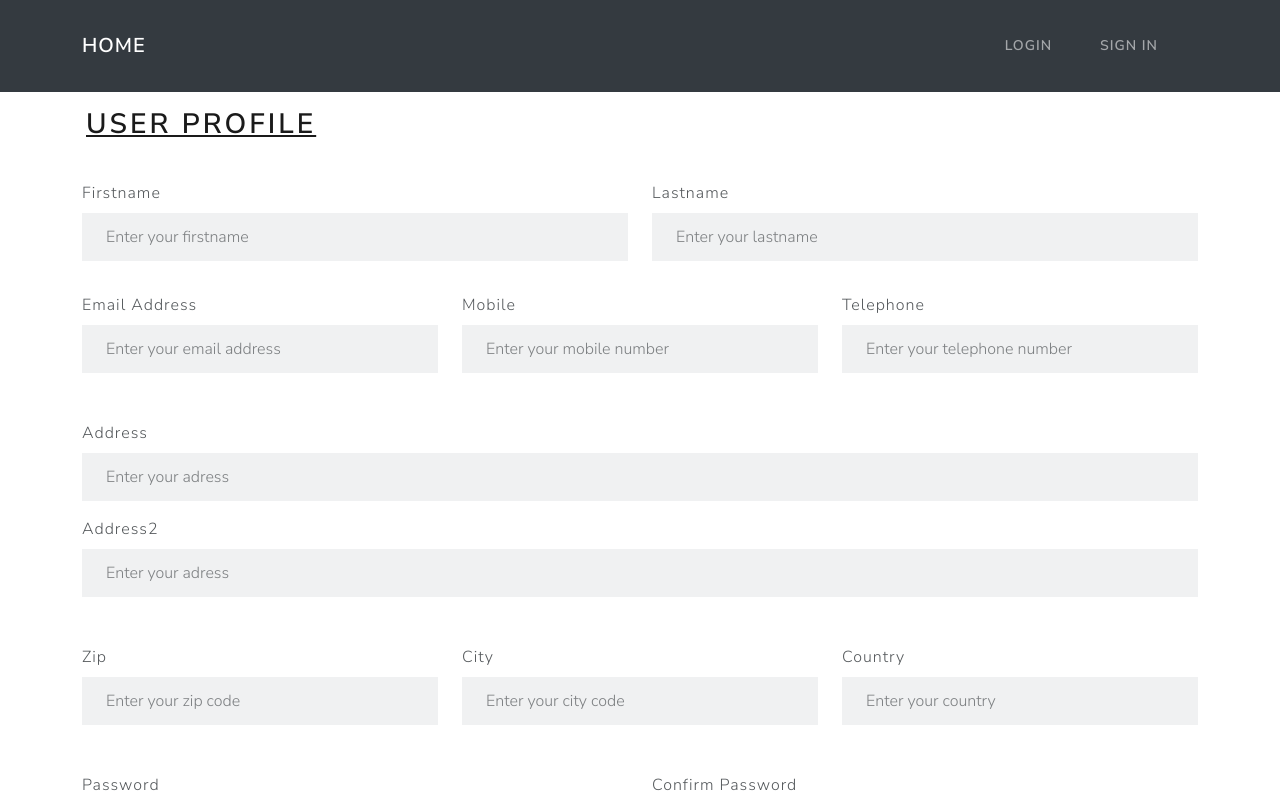
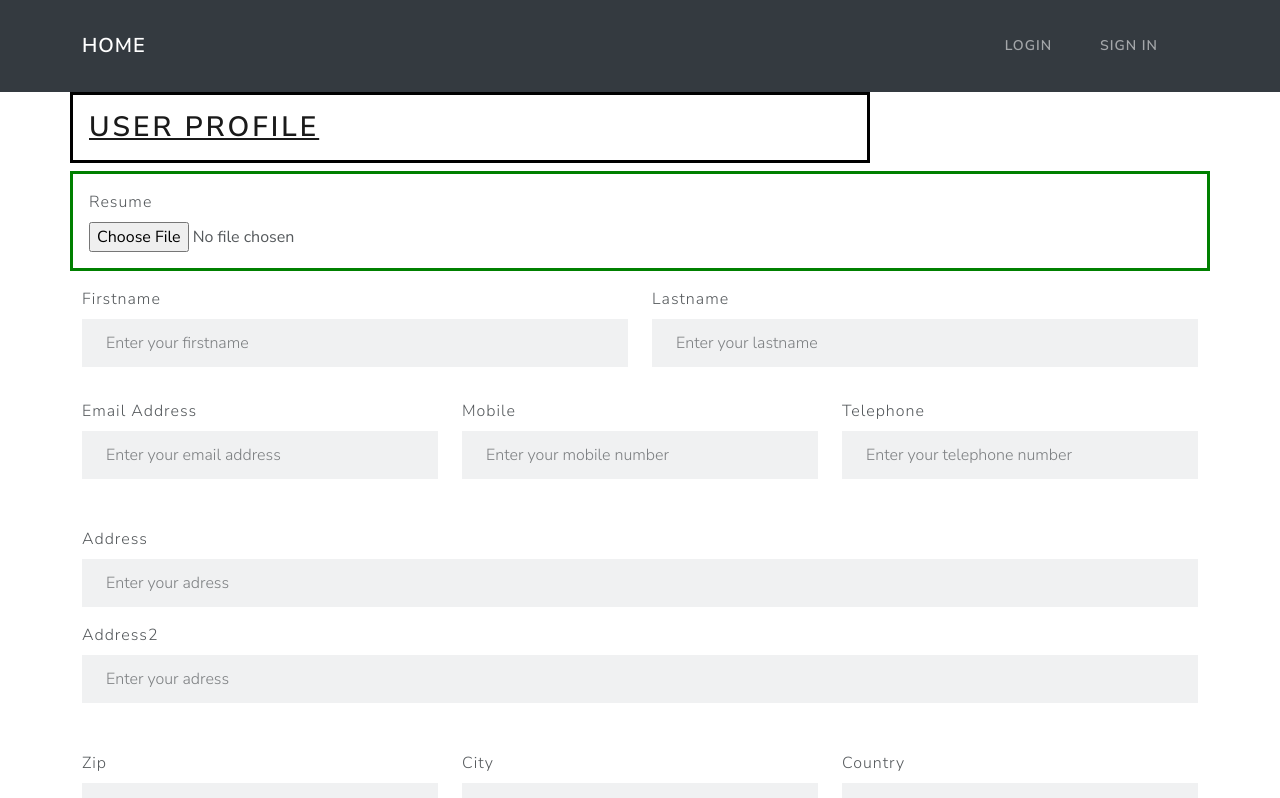
Before and after one commit to Frisianrage/application-tracker-frontend, a React (Create React App) app: page /profile in a window 1280 px wide. Shown: the top 798 px of the page. Built offline with nearby package versions, Linux system fonts and the light colour scheme; no server answers.

Commit message:
resume upload implemented
resume can now be uploaded and will be displayed in the profile

reading th document on new page only after refresh possible yet...

```diff
--- a/src/context/auth.js
+++ b/src/context/auth.js
@@ -8,7 +8,7 @@ const initialState = {
 
 if(localStorage.getItem('jwtToken')){
     const decodedToken =  jwtDecode(localStorage.getItem('jwtToken'))
-    console.log(decodedToken)
+
     if(decodedToken.exp * 1000 < Date.now()){
         localStorage.removeItem('jwtToken')
     } else {
--- a/src/screens/ProfileScreen.js
+++ b/src/screens/ProfileScreen.js
@@ -1,5 +1,6 @@
 import React, {useState, useEffect} from 'react'
 import axios from 'axios'
+import FileBase from 'react-file-base64';
 import {Container, Button, Form, Row, Col} from 'react-bootstrap'
 
 const ProfileScreen = () => {
@@ -13,7 +14,7 @@ const ProfileScreen = () => {
     const [country, setCountry] = useState('')
     const [mobile, setMobile] = useState('')
     const [telephone, setTelephone] = useState('')
-    const [resume, setResume] = useState('')
+    const [resume, setResume] = useState({})
     const [password, setPassword] = useState('')
     const [confirmPassword, setConfirmPassword] = useState('')
 
@@ -28,19 +29,19 @@ const ProfileScreen = () => {
 
     const getUser = async () => {
       const {data} = await axios.get('/api/users/profile', config)
-
+      console.log(data)
       if(data) {
         setFirstName(data.firstname)
         setLastName(data.lastname)
         setEmail(data.email)
-        setAddress(data.address?.address)
-        setAddressTwo(data.address?.addressTwo)
-        setZipCode(data.address?.zip_code)
-        setCity(data.address?.city)
-        setCountry(data.address?.country)
+        setAddress(data.address.address)
+        setAddressTwo(data.address.addressTwo)
+        setZipCode(data.address.zip_code)
+        setCity(data.address.city)
+        setCountry(data.address.country)
         setMobile(data.mobile)
         setTelephone(data.telephone)
-        setResume(data.resume?.content)
+        setResume(data.resume)
       }
     }
 
@@ -62,24 +63,27 @@ const ProfileScreen = () => {
       }
     }
 
-    if(resume){
-      console.log(resume)
+    const uploadResume = async (e) => {
+      console.log(e)
+      setResume(e)
+      await axios.put('/api/users/profile/resume', e, config)
     }
-
-    /*
-     <Form.Group as={Col} controlId='resume'>
-                    <Form.Label>Resume</Form.Label>
-                    <Form.Control type='resume' placeholder='Enter your resume' value={resume} onChange={(e) => setResume(e.target.value)}></Form.Control>
-                </Form.Group>
-    */
 
     return (
       <Container>
         <Row>
-            <h2 className="p-3"><u>User Profile</u></h2>
           <Form onSubmit={submitHandler}>
-
-
+            <Row>
+              <h2 className="p-3" style={{border: 'solid 3px black', width: '50rem'}}><u>User Profile</u></h2>
+              <Form.Group as={Col} style={{border: 'solid 3px green'}} className="p-3" controlId='resume'>
+                <Form.Label >Resume</Form.Label><br/>
+                  {resume && resume.content? (
+                  <a rel="noreferrer" href={resume.content} title={resume.name} target="_blank">{resume.name}</a>
+                  ) : (
+                  <FileBase type="file"  multiple={false} onDone={(e) => uploadResume(e)} />
+                  )}
+              </Form.Group>
+            </Row>
             <Row className="my-3">
               <Form.Group as={Col} controlId='firstname'>
                   <Form.Label>Firstname</Form.Label>
@@ -144,7 +148,6 @@ const ProfileScreen = () => {
           </Form>
         </Row>
       </Container>
-
     )
 }
 
```
Lines whose indentation alone changed are shown as unchanged.
